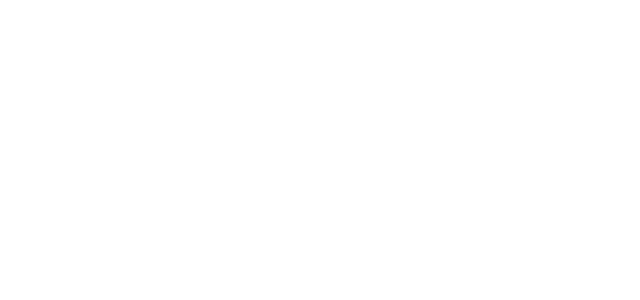
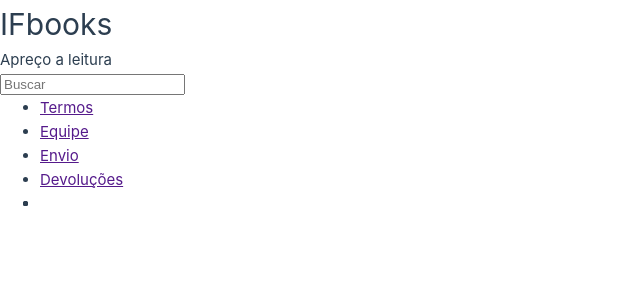
Before and after one commit to AndreRicardoSc/Projeto-livraria, a Vue app: page / in a window 1280 px wide. Shown: the top 300 px of the page, without its empty margins (0-640 px from the left). Built offline with nearby package versions, Linux system fonts and the light colour scheme.

Commit message:
FEAT: Desenvolvendo o header #1

```diff
--- a/src/App.vue
+++ b/src/App.vue
@@ -1,9 +1,11 @@
 <script setup>
+import TheHeader from './components/TheHeader.vue';
+
 
 </script>
 
 <template>
-
+  <TheHeader/>
 </template>
 
 <style scoped>
--- /dev/null
+++ b/src/components/TheHeader.vue
@@ -0,0 +1,56 @@
+<script setup>
+
+</script>
+
+<template>
+    <header>
+        <h1>IFbooks</h1>
+        <p>
+            Apreço a leitura
+        </p>
+        <input type="text" placeholder="Buscar">
+        <nav>
+            <ul>
+                <li>
+                    <a href="">
+                        <p>Termos</p>
+                    </a>
+                </li>
+                <li>
+                    <a href="">
+                        <p>Equipe</p>
+                    </a>
+                </li>
+                <li>
+                    <a href="">
+                        <p>Envio</p>
+                    </a>
+                </li>
+                <li>
+                    <a href="">
+                        <p>Devoluções</p>
+                    </a>
+                </li>
+            </ul>
+            <ul>
+                <li>
+                    <a href="">
+                        <p></p>
+                    </a>
+                </li>
+                <li>
+                    <a href="">
+                        <p></p>
+                    </a>
+                </li>
+                <li>
+                    <a href="">
+                        <p></p>
+                    </a>
+                </li>
+            </ul>
+        </nav>
+    </header>
+</template>
+
+<style scoped></style>
```
Also changed, not shown: 1 other file (tests, documents, lock files or other folders).
